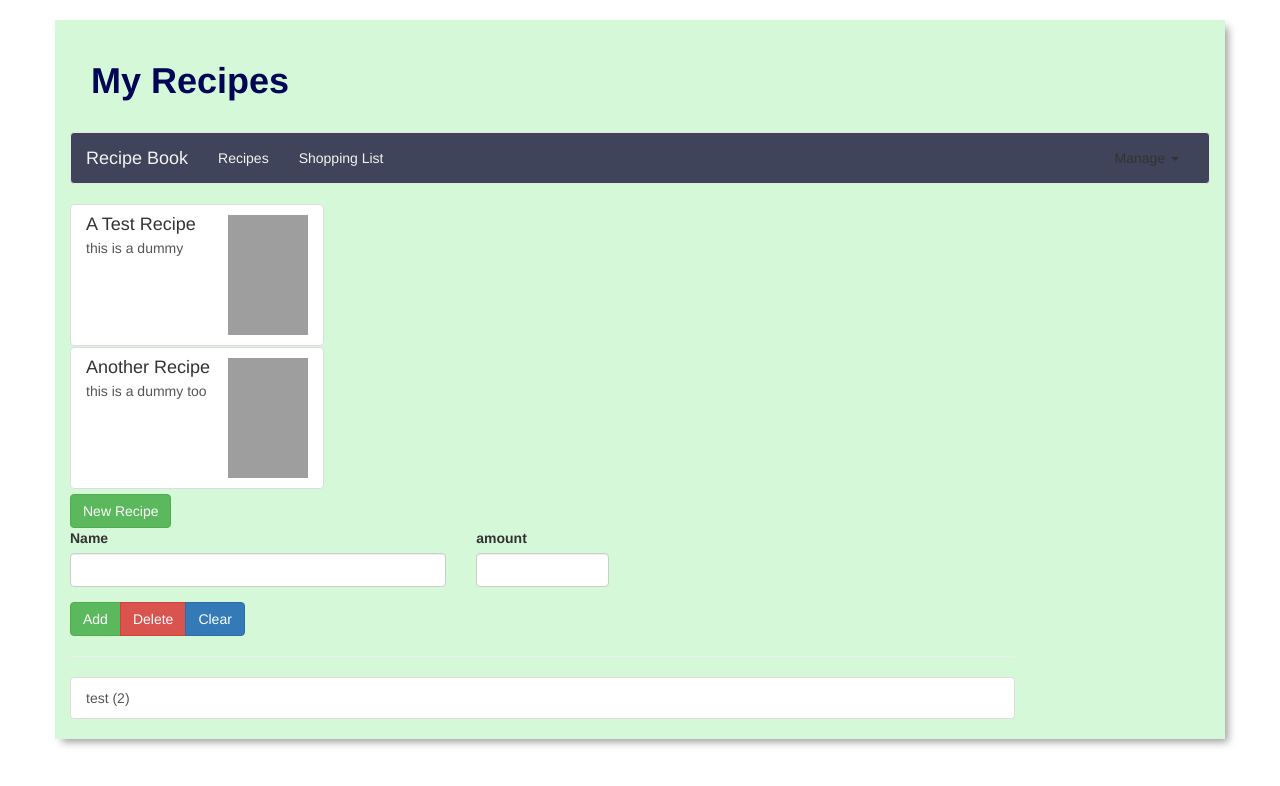
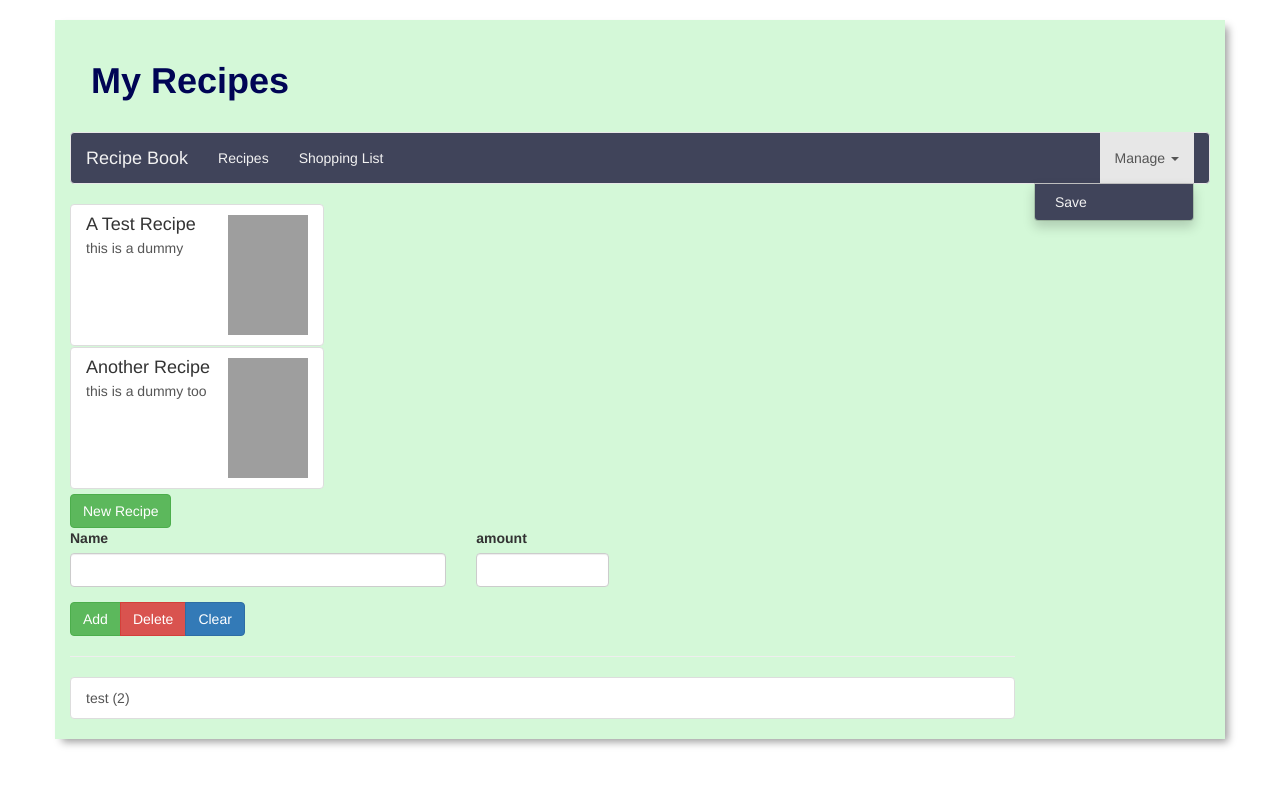
Before and after one commit to arkadij/recipe-app, an Angular app: page / in a window 1280 px wide. Both pictures are taken after a click on the button "Manage". Shown: the top 786 px of the page. Built offline with nearby package versions, Linux system fonts and the light colour scheme; grey boxes are pictures that could not be loaded.

Commit message:
added: dropdown

```diff
--- a/src/app/app.module.ts
+++ b/src/app/app.module.ts
@@ -11,6 +11,7 @@ import { RecipeDetailComponent } from './core-components/recipe/recipe-detail/re
 import { ContentComponent } from './core-components/content/content.component';
 import { NavbarComponent } from './core-components/navbar/navbar.component';
 import { FormsModule } from '@angular/forms';
+import { DropdownDirective } from './shared/dropdown.directive';
 
 @NgModule({
   declarations: [
@@ -22,7 +23,8 @@ import { FormsModule } from '@angular/forms';
     RecipeItemComponent,
     RecipeDetailComponent,
     ContentComponent,
-    NavbarComponent
+    NavbarComponent,
+    DropdownDirective
   ],
   imports: [
     BrowserModule,
--- a/src/app/core-components/navbar/navbar.component.css
+++ b/src/app/core-components/navbar/navbar.component.css
@@ -7,3 +7,10 @@
 .navbar a:hover{
     color:#d4f8d8;
 }
+.custom-dropdown{
+    background-color: #40445a;
+    color:#f2f2f2;
+}
+.custom-dropdown:active{
+    background-color:#2ed574;
+}
--- a/src/app/core-components/navbar/navbar.component.html
+++ b/src/app/core-components/navbar/navbar.component.html
@@ -16,14 +16,16 @@
                 <li><a href="#" (click)="onSelect('shoppingList')">Shopping List</a></li>
             </ul>
             <!-- dropdown -->
-            <ul class="nav navbar-nav navbar-right">
-                <li class="dropdown">
-                    <a href="#" class="dropdown-toggle" role="button">Manage <span class="caret"></span></a>
-                    <ul class="dropdown-menu">
-                        <li><a href="#">Save</a></li>
-                    </ul>
-                </li>
-            </ul>
+
+                <ul class="nav navbar-nav navbar-right">
+                    <li appDropdown class="dropdown">
+                        <a href="#" class="custom-dropdown dropdown-toggle" role="button">Manage <span class="caret"></span></a>
+                        <ul class="custom-dropdown dropdown-menu">
+                            <li><a href="#">Save</a></li>
+                        </ul>
+                    </li>
+                </ul>
+
         </div>
     </div>
 </nav>
--- a/src/app/core-components/recipe/recipe-detail/recipe-detail.component.html
+++ b/src/app/core-components/recipe/recipe-detail/recipe-detail.component.html
@@ -13,16 +13,17 @@
 
 <div class="row">
     <div class="col-xs-12">
-        <div class="btn-group">
-            <ul class="nav navbar-nav navbar-right">
-                <li class="dropdown">
-                    <a href="#" class="dropdown-toggle btn-primary" role="button">Manage Recipe <span class="caret"></span></a>
-                    <ul class="dropdown-menu">
-                        <li><a href="#">To Shopping List</a></li>
-                        <li><a href="#">Edit Recipe</a></li>
-                        <li><a href="#">Delete Recipe</a></li>
-                    </ul>
-                </li>
+        <div appDropdown class="btn-group">
+            <button
+            type="button"
+            class="dropdown-toggle btn btn-primary"
+            >
+            Manage Recipe <span class="caret"></span>
+            </button>
+            <ul  class="dropdown-menu">
+                <li><a href="#">To Shopping List</a></li>
+                <li><a href="#">Edit Recipe</a></li>
+                <li><a href="#">Delete Recipe</a></li>
             </ul>
         </div>
     </div>
--- /dev/null
+++ b/src/app/shared/dropdown.directive.ts
@@ -0,0 +1,14 @@
+import { Directive, ElementRef, HostListener, HostBinding } from '@angular/core';
+
+@Directive({
+  selector: '[appDropdown]'
+})
+export class DropdownDirective {
+  @HostBinding('class.open') isOpen: boolean = false;
+  @HostListener('document:click', ['$event']) toggleOpen(event: Event)
+  {
+    this.isOpen = this.elRef.nativeElement.contains(event.target) ? !this.isOpen: false;
+  }
+
+  constructor( private elRef:ElementRef ) { }
+}
```
Also changed, not shown: 1 other file (tests, documents, lock files or other folders).
